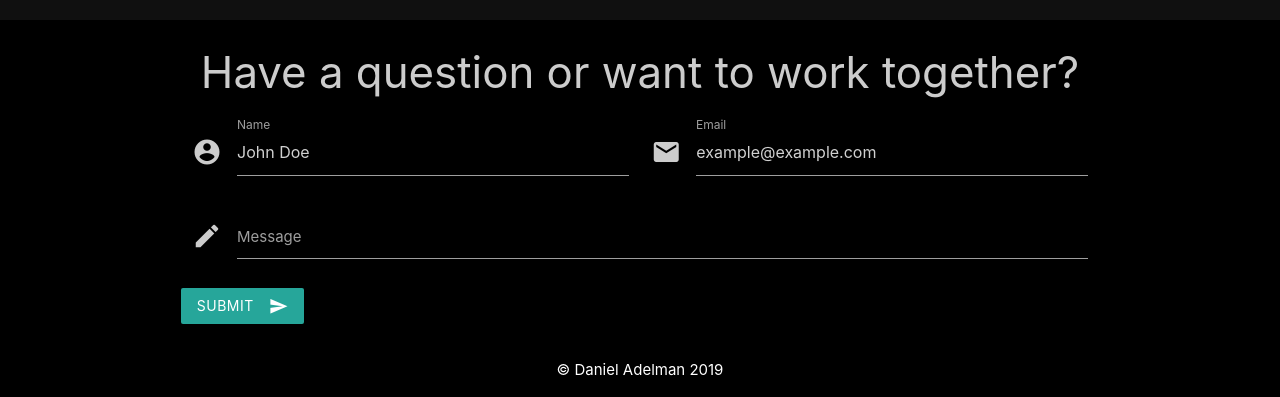
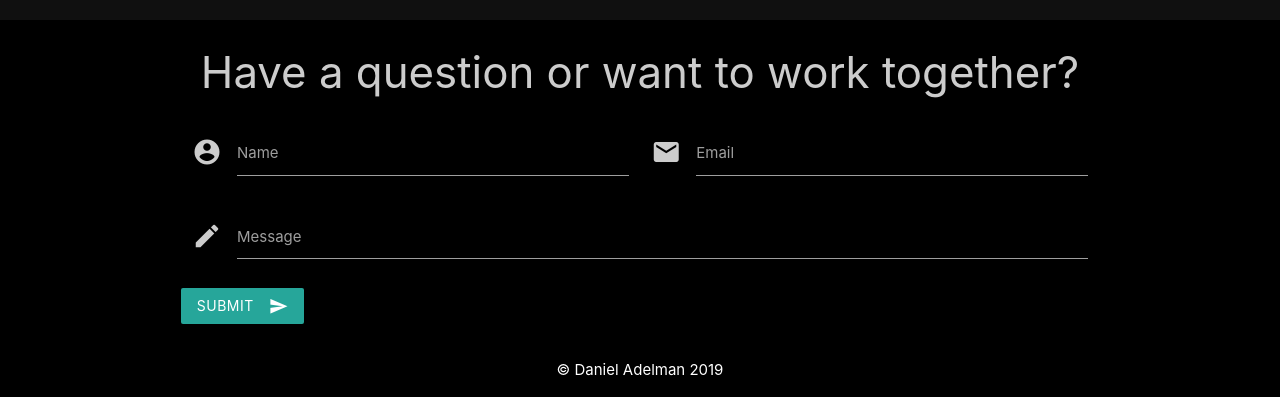
Before and after one commit to trozio/Portfolio, a plain HTML site: page index.html in a window 1280 px wide. Shown: the part 2826-3223 px from the top of the page. Drawn offline with nearby package versions, Linux system fonts and the light colour scheme.

Commit message:
Update index.html

```diff
--- a/index.html
+++ b/index.html
@@ -182,12 +182,12 @@
 				<div class="row">
 					<div class="input-field col s6">
 						<i class="material-icons prefix">account_circle</i>
-						<input placeholder="John Doe" id="first_name" type="text" class="validate">
+						<input id="first_name" type="text" class="validate">
 						<label for="first_name">Name</label>
 					</div>
 					<div class="input-field col s6">
 						<i class="material-icons prefix">email</i>
-						<input placeholder="example@example.com" id="email" type="text" class="validate">
+						<input id="email" type="text" class="validate">
 						<label for="email">Email</label>
 					</div>
 					<div class="input-field col s12">
```
